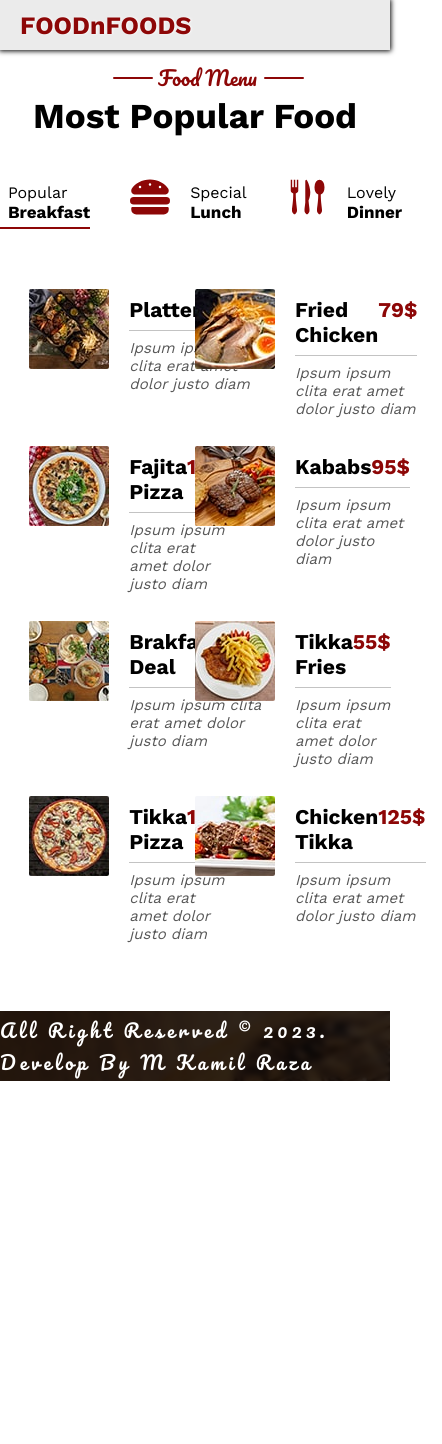
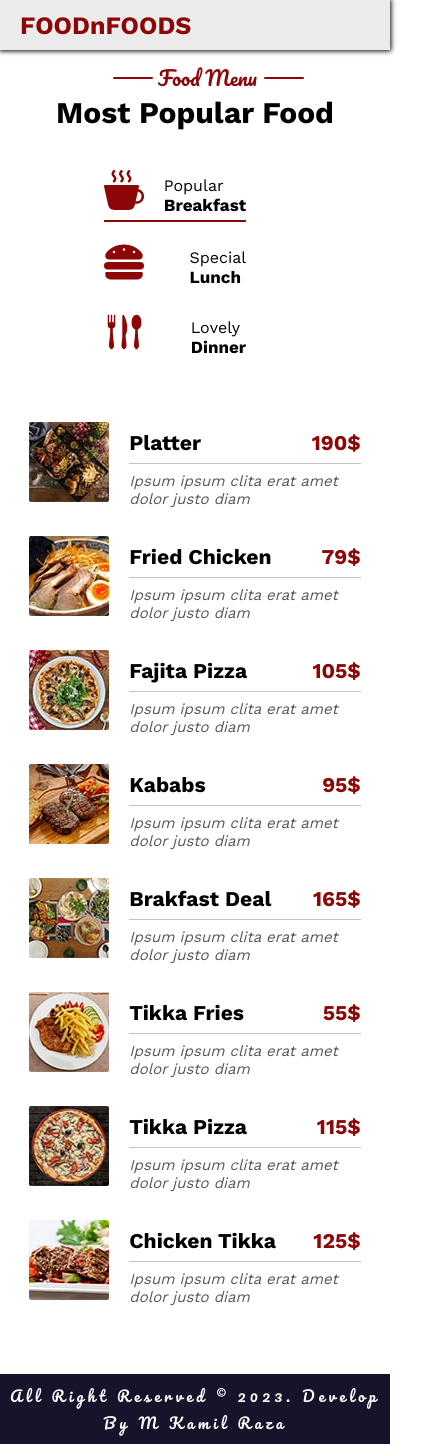
Before and after one commit to kamilrazadev/aidTech_Restaurant-Site, a React (Vite) app: page /menu in a window 390 px wide. Shown: the whole page, 442 px wide, since content can reach past the window. Before the commit the page ends 1081 px from the top, so only its background shows below. Built offline with nearby package versions, Linux system fonts and the light colour scheme.

Commit message:
Fully Responsive

```diff
--- a/src/Components/ChefCards.jsx
+++ b/src/Components/ChefCards.jsx
@@ -4,8 +4,8 @@ export default function ChefCards(props) {
   return (
     <div className='chef-cards'>
           <img src={props.image} className='chef-img' />
-          <h3 className='chef-desgn'>{props.desgn}</h3>
-          <p className='chef-name'>{props.name}</p>
+            <h3 className='chef-desgn'>{props.desgn}</h3>
+            <p className='chef-name'>{props.name}</p>
           <div className='social-acc'>
             <div>I</div>
             <div>F</div>
--- a/src/Components/Component.css
+++ b/src/Components/Component.css
@@ -136,6 +136,7 @@ nav {
 
 .food-item {
     display: flex;
+    justify-content: center;
 }
 
 .food-item-container > div {
@@ -170,6 +171,7 @@ nav {
 
 .chef-cards {
     cursor: pointer;
+    min-width: 250px;
     height: 270px;
     position: relative;
     margin: 0 10px;
@@ -222,10 +224,11 @@ nav {
     color: rgb(237, 236, 236);
 }
 
+/* Footer Styling */
+
 footer {
     width: 100%;
     height: 70px;
-    background-image: url(../assets/bg-hero.jpg);
 }
 
 .overlay-footer {
@@ -235,7 +238,7 @@ footer {
     width: 100%;
     height: 100%;
     backdrop-filter: blur(3px);
-    background-color: #000000c7;
+    background-color: #15142b;
 }
 
 .overlay-footer h3 {
@@ -245,7 +248,7 @@ footer {
     letter-spacing: 4px;
 }
 
-@media (max-width: 1030px) {
+@media (max-width: 1060px) {
     .services-card {
         width: 45%;
         margin: 15px 0;
@@ -260,6 +263,10 @@ footer {
     .nav-links {
         display: none;
     }
+    .overlay-footer h3 {
+        font-size: 15px;
+        text-align: center;
+    }
 }
 
 @media (max-width: 510px) {
--- a/src/Pages/Chefs.jsx
+++ b/src/Pages/Chefs.jsx
@@ -5,22 +5,22 @@ export default function Chefs() {
 
   const chefsData = [
     {
-      image: '../../public/images/team-1.jpg',
+      image: '/images/team-1.jpg',
       name: "John Doe",
       desgn: "Head Chef"
     },
     {
-      image: '../../public/images/team-2.jpg',
+      image: '/images/team-2.jpg',
       name: "Trevor",
       desgn: "Jr Chef"
     },
     {
-      image: '../../public/images/team-3.jpg',
+      image: '/images/team-3.jpg',
       name: "Michel Decenta",
       desgn: "Desert Expert"
     },
     {
-      image: '../../public/images/team-4.jpg',
+      image: '/images/team-4.jpg',
       name: "Franklin",
       desgn: "Chinese Expert"
     }
--- a/src/Pages/Menu.jsx
+++ b/src/Pages/Menu.jsx
@@ -16,49 +16,49 @@ export default function Menu() {
 
   const foodItems = [
     {
-      image: '../../public/images/menu-1.jpg',
+      image: '/images/menu-1.jpg',
       title: 'Platter',
       price: '190',
       disc: 'Ipsum ipsum clita erat amet dolor justo diam'
     },
     {
-      image: '../../public/images/menu-2.jpg',
+      image: '/images/menu-2.jpg',
       title: 'Fried Chicken',
       price: '79',
       disc: 'Ipsum ipsum clita erat amet dolor justo diam'
     },
     {
-      image: '../../public/images/menu-3.jpg',
+      image: '/images/menu-3.jpg',
       title: 'Fajita Pizza',
       price: '105',
       disc: 'Ipsum ipsum clita erat amet dolor justo diam'
     },
     {
-      image: '../../public/images/menu-4.jpg',
+      image: '/images/menu-4.jpg',
       title: 'Kababs',
       price: '95',
       disc: 'Ipsum ipsum clita erat amet dolor justo diam'
     },
     {
-      image: '../../public/images/menu-5.jpg',
+      image: '/images/menu-5.jpg',
       title: 'Brakfast Deal',
       price: '165',
       disc: 'Ipsum ipsum clita erat amet dolor justo diam'
     },
     {
-      image: '../../public/images/menu-6.jpg',
+      image: '/images/menu-6.jpg',
       title: 'Tikka Fries',
       price: '55',
       disc: 'Ipsum ipsum clita erat amet dolor justo diam'
     },
     {
-      image: '../../public/images/menu-7.jpg',
+      image: '/images/menu-7.jpg',
       title: 'Tikka Pizza',
       price: '115',
       disc: 'Ipsum ipsum clita erat amet dolor justo diam'
     },
     {
-      image: '../../public/images/menu-8.jpg',
+      image: '/images/menu-8.jpg',
       title: 'Chicken Tikka',
       price: '125',
       disc: 'Ipsum ipsum clita erat amet dolor justo diam'
--- a/src/Pages/Pages.css
+++ b/src/Pages/Pages.css
@@ -71,7 +71,6 @@
 .section-heading {
     display: flex;
     align-items: center;
-
     margin-top: 10px;
     margin-left: 20px;
 }
@@ -154,6 +153,7 @@
 
 .main-heading {
     font-size: 35px;
+    text-align: center;
 }
 
 .about-icon {
@@ -209,9 +209,29 @@
 .chefs-card-contanier {
     display: flex;
     align-items: center;
+    flex-wrap: nowrap;
+    overflow-x: auto;
+    width: 100%;
     height: 400px;
 }
 
+
+@media (max-width: 1350px) {
+    .about-section {
+        flex-direction: column;
+        align-items: center;
+    }
+    .about-section > div {
+        width: 80%;
+        justify-content: center;
+    }
+}
+
+@media (max-width: 1060px) {
+    .food-items {
+        grid-template-columns: 100%;
+    }
+}
 
 @media (max-width: 880px) {
     .hero-section {
@@ -237,20 +257,13 @@
     }
 }
 
-@media (max-width: 1350px) {
-    .about-section {
-        flex-direction: column;
-        align-items: center;
-    }
-    .about-section > div {
-        width: 80%;
-        justify-content: center;
-    }
-}
-
 @media (max-width: 625px) {
     .about-section > div {
         width: 100%;
+    }
+    .foodcategory-card-div {
+        flex-direction: column;
+        gap: 20px;
     }
 }
 
@@ -270,4 +283,7 @@
     .about-section {
         padding: 0 25px;
     }
+    .main-heading {
+        font-size: 30px;
+    }
 }
```
